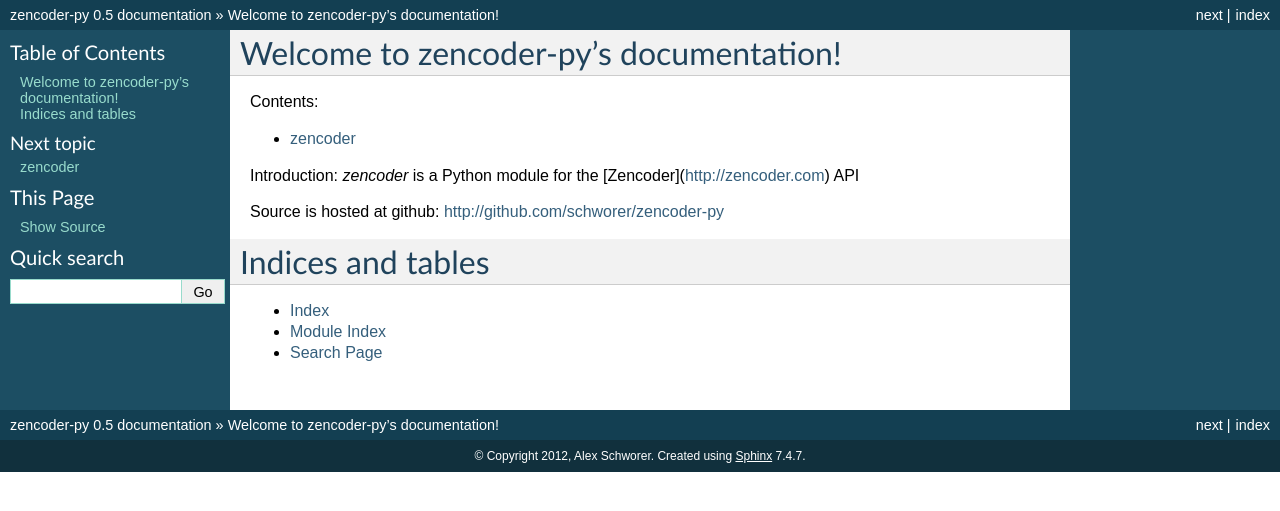
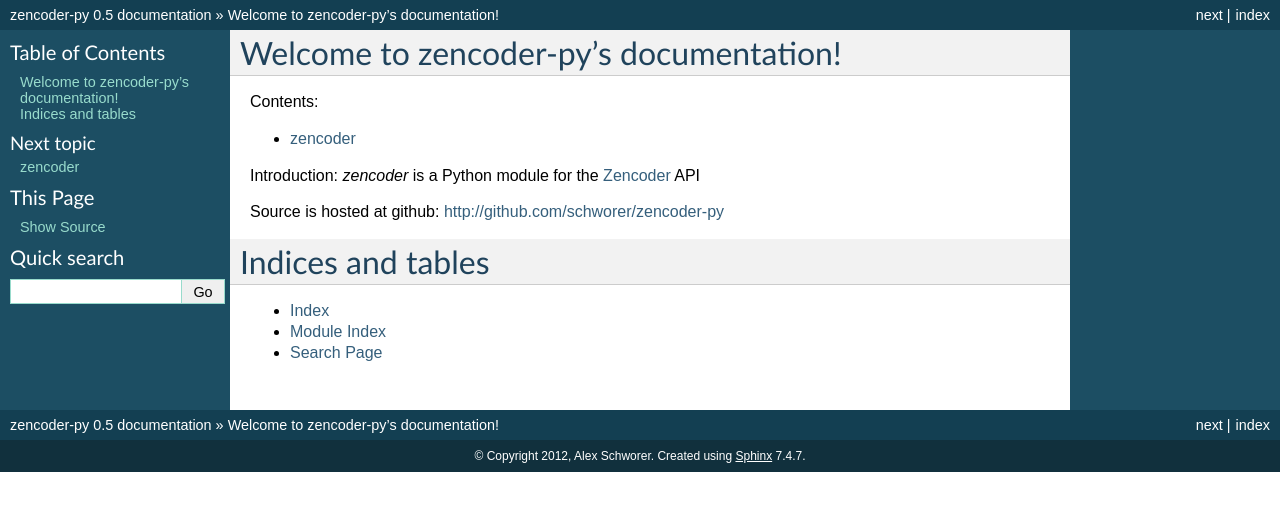
Before and after one commit to zencoder/zencoder-py, a Sphinx documentation site: the page built from docs/index.rst, in a window 1280 px wide. Shown: the top 511 px of the page. Built offline with Sphinx 7.4.7, drawn with Linux system fonts in a browser that asks for light colours; some of the changed lines change nothing that is shown.

Commit message:
update docs

```diff
--- a/docs/index.rst
+++ b/docs/index.rst
@@ -9,12 +9,12 @@
 Contents:
 
 .. toctree::
-   :maxdepth: 2
+   :maxdepth: 4
 
    zencoder
 
 Introduction:
-`zencoder` is a Python module for the [Zencoder](http://zencoder.com) API
+`zencoder` is a Python module for the Zencoder_ API
 
 Source is hosted at github: http://github.com/schworer/zencoder-py
 
@@ -25,3 +25,5 @@
 * :ref:`genindex`
 * :ref:`modindex`
 * :ref:`search`
+
+.. _Zencoder: http://zencoder.com/api
```
